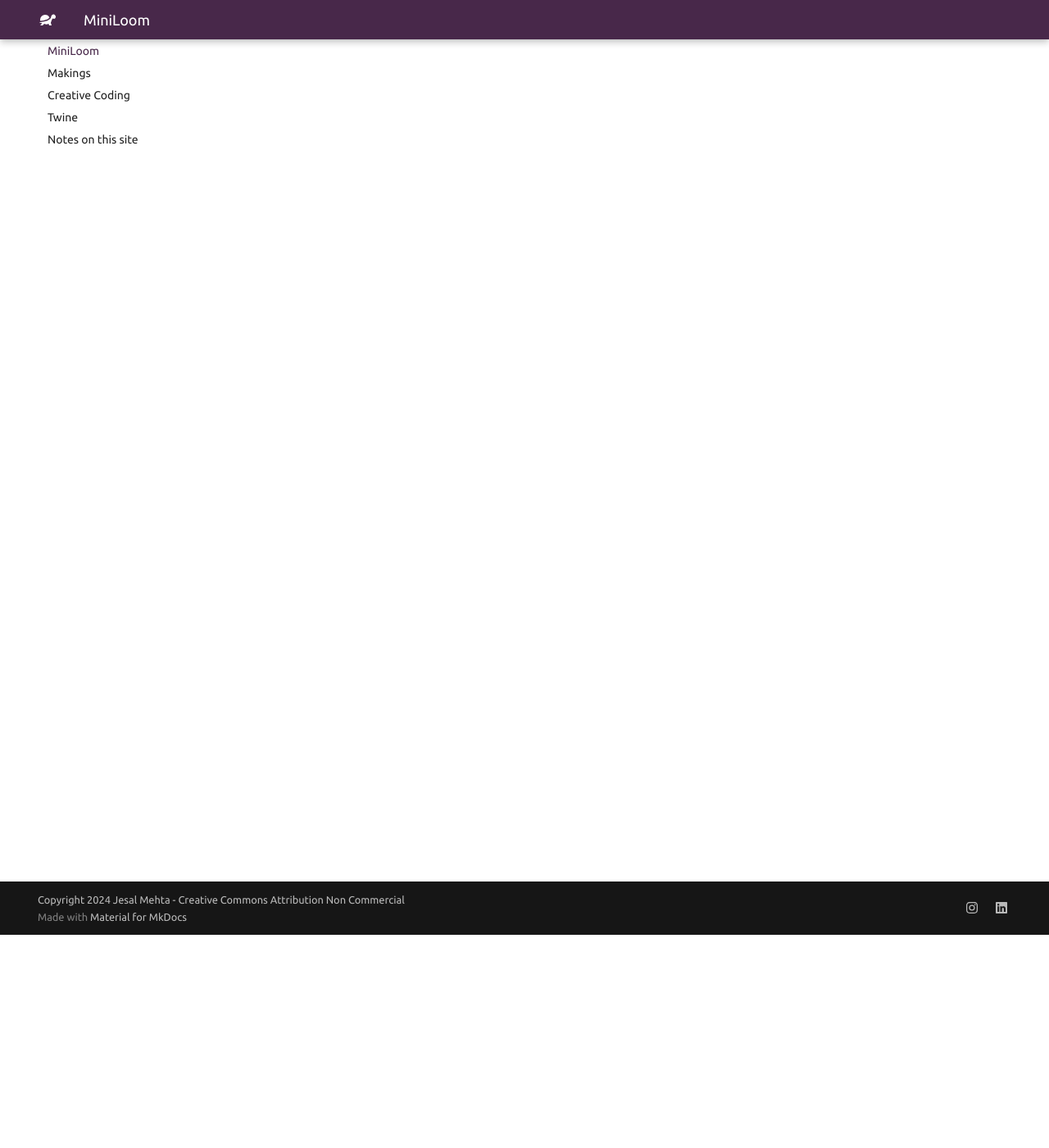
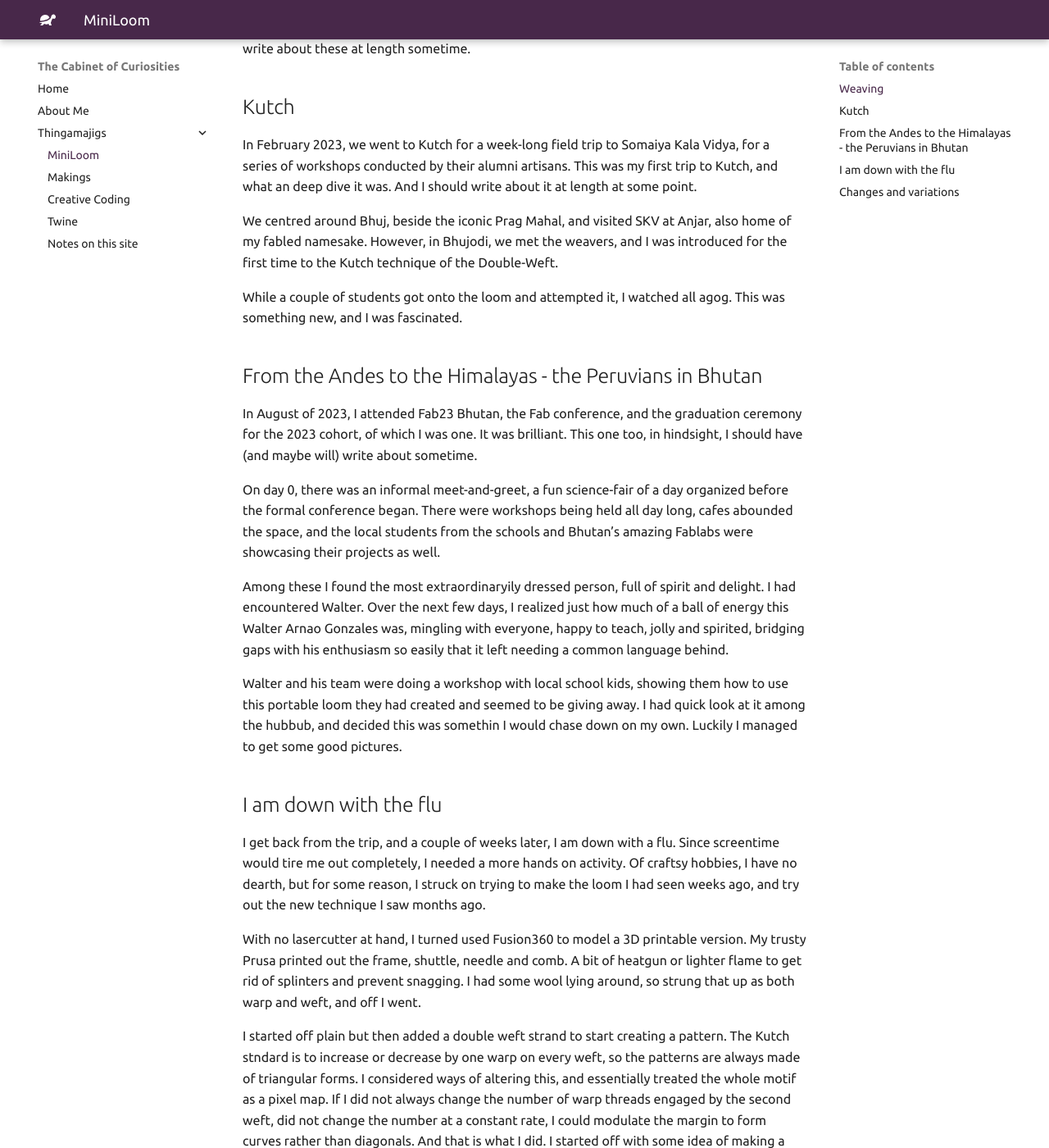
Before and after one commit to jesmehta/CabinetOfCuriosities, an MkDocs documentation site: the page built from docs/mini_loom.md, in a window 1280 px wide and 1400 px high, scrolled down 260 px. Shown: the whole window at 82% size. Built offline with MkDocs 1.6.1 and Material for MkDocs 9.7.7, drawn with Linux system fonts in a browser that asks for light colours; some of the changed text lies outside the part shown.

Commit message:
miniloom story written

```diff
--- a/docs/mini_loom.md
+++ b/docs/mini_loom.md
@@ -1,3 +1,42 @@
 # MiniLoom
 
-Fab LatAm x SKV Kutch
+## Weaving
+I have always been weaving things, since I was a kid. I remeber newspaper strips turned into hats and baskets, and coloured paper strips creating checkerboard patterns. With string as well, I weave, but string lends itself to knotwork as well, which I do a lot of as well. And I should write about these at length sometime.
+
+
+## Kutch
+In February 2023, we went to Kutch for a week-long field trip to Somaiya Kala Vidya, for a series of workshops conducted by their alumni artisans. This was my first trip to Kutch, and what an deep dive it was. And I should write about it at length at some point.
+
+We centred around Bhuj, beside the iconic Prag Mahal, and visited SKV at Anjar, also home of my fabled namesake. However, in Bhujodi, we met the weavers, and I was introduced for the first time to the Kutch technique of the Double-Weft.
+
+While a couple of students got onto the loom and attempted it, I watched all agog. This was something new, and I was fascinated.
+
+## From the Andes to the Himalayas - the Peruvians in Bhutan
+In August of 2023, I attended Fab23 Bhutan, the Fab conference, and the graduation ceremony for the 2023 cohort, of which I was one. It was brilliant. This one too, in hindsight, I should have (and maybe will) write about sometime.
+
+On day 0, there was an informal meet-and-greet, a fun science-fair of a day organized before the formal conference began. There were workshops being held all day long, cafes abounded the space, and the local students from the schools and Bhutan's amazing Fablabs were showcasing their projects as well.
+
+Among these I found the most extraordinaryily dressed person, full of spirit and delight. I had encountered Walter. Over the next few days, I realized just how much of a ball of energy this Walter Arnao Gonzales was, mingling with everyone, happy to teach, jolly and spirited, bridging gaps with his enthusiasm so easily that it left needing a common language behind.
+
+Walter and his team were doing a workshop with local school kids, showing them how to use this portable loom they had created and seemed to be giving away. I had quick look at it among the hubbub, and decided this was somethin I would chase down on my own. Luckily I managed to get some good pictures.
+
+## I am down with the flu
+
+I get back from the trip, and a couple of weeks later, I am down with a flu. Since screentime would tire me out completely, I needed a more hands on activity. Of craftsy hobbies, I have no dearth, but for some reason, I struck on trying to make the loom I had seen weeks ago, and try out the new technique I saw months ago.
+
+With no lasercutter at hand, I turned used Fusion360 to model a 3D printable version. My trusty Prusa printed out the frame, shuttle, needle and comb. A bit of heatgun or lighter flame to get rid of splinters and prevent snagging. I had some wool lying around, so strung that up as both warp and weft, and off I went.
+
+I started off plain but then added a double weft strand to start creating a pattern. The Kutch stndard is to increase or decrease by one warp on every weft, so the patterns are always made of triangular forms. I considered ways of altering this, and essentially treated the whole motif as a pixel map. If I did not always change the number of warp threads engaged by the second weft, did not change the number at a constant rate, I could modulate the margin to form curves rather than diagonals. And that is what I did. I started off with some idea of making a fish, but finally wrapped it up to be a kalash. But the curves work.
+
+Finally I finished off with the plaiting technique I had seen in Bhujodi as well, and snipped off the strands to slip them off the loom edge and comb. This latter half and the finishing I managed to complete on a long car ride another few weeks later, going to Alibag where I was taking a much needed break.
+
+## Changes and variations
+
+At some point, I redesigned and reprinted the needle since the first one's eye kept letting the wool slip.
+
+The comb can be better designed as well, to allow easier setup.
+And the 3d printed teeth are strong enough that I should try a finer toothed version that allows more warp threads.
+And certainly, the wool looks good, but a finer thread with the larger number of warps would work better.
+
+Anyway, that's the story of this Mumbai guy doing a Kutchi techinique on a Peruvian frame that he learnt of in Bhutan.
+Cheers.
```
